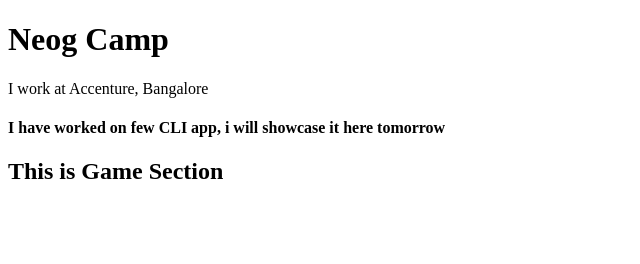
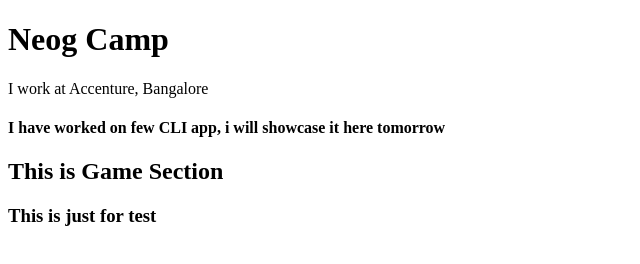
Before and after one commit to RakeshRanjanUIDeveloper/rakeshranjan-demo, a plain HTML site: page index.html in a window 1280 px wide. Shown: the whole page, without its empty margins (0-640 px from the left). Drawn offline with Linux system fonts and the light colour scheme.

Commit message:
update: test

```diff
--- a/index.html
+++ b/index.html
@@ -14,6 +14,7 @@
     <h4>I have worked on few CLI app, i will showcase it here tomorrow</h4>
     <div class="game">
         <h2>This is Game Section</h2>
+        <h3>This is just for test</h3>
     </div>
 </body>
 
```
